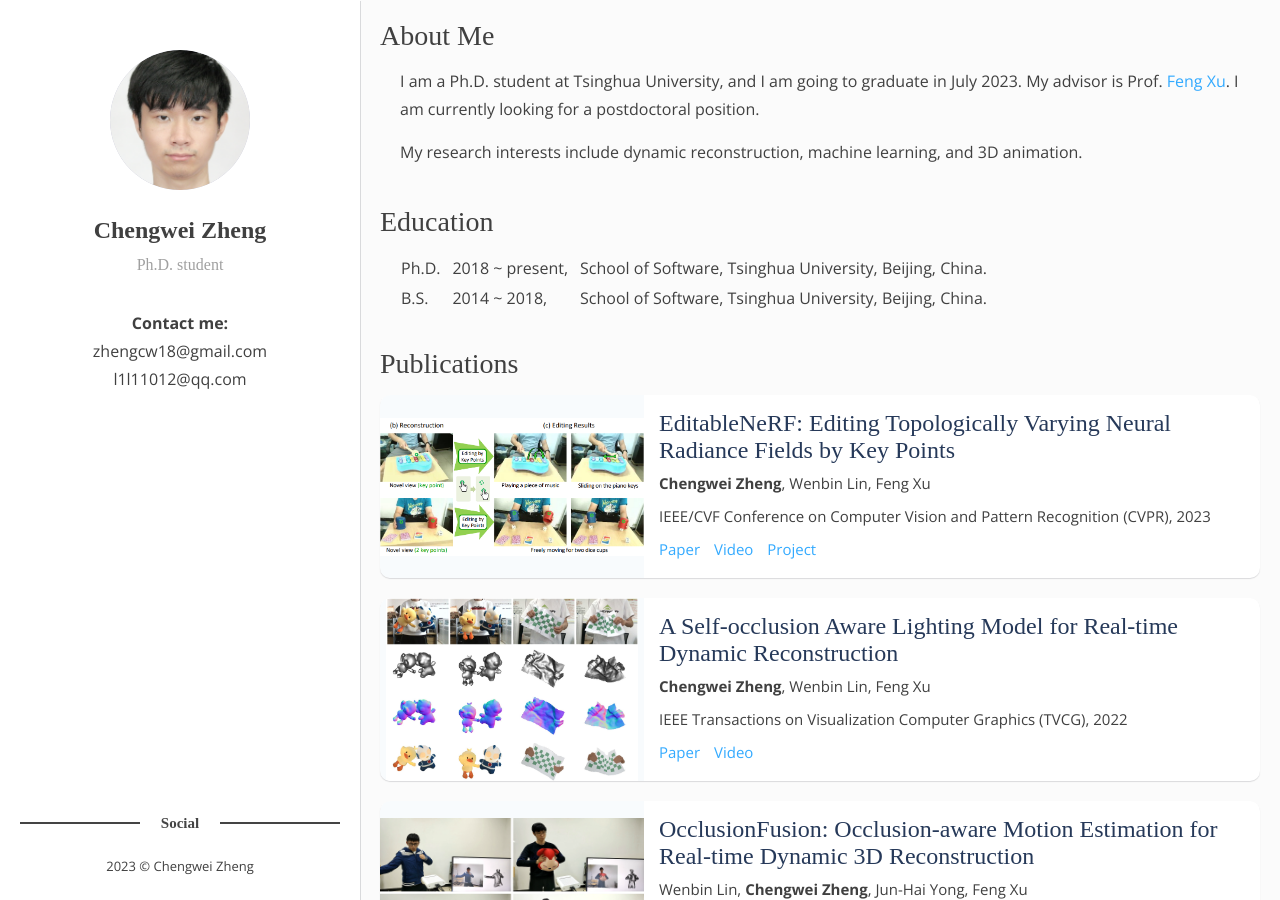
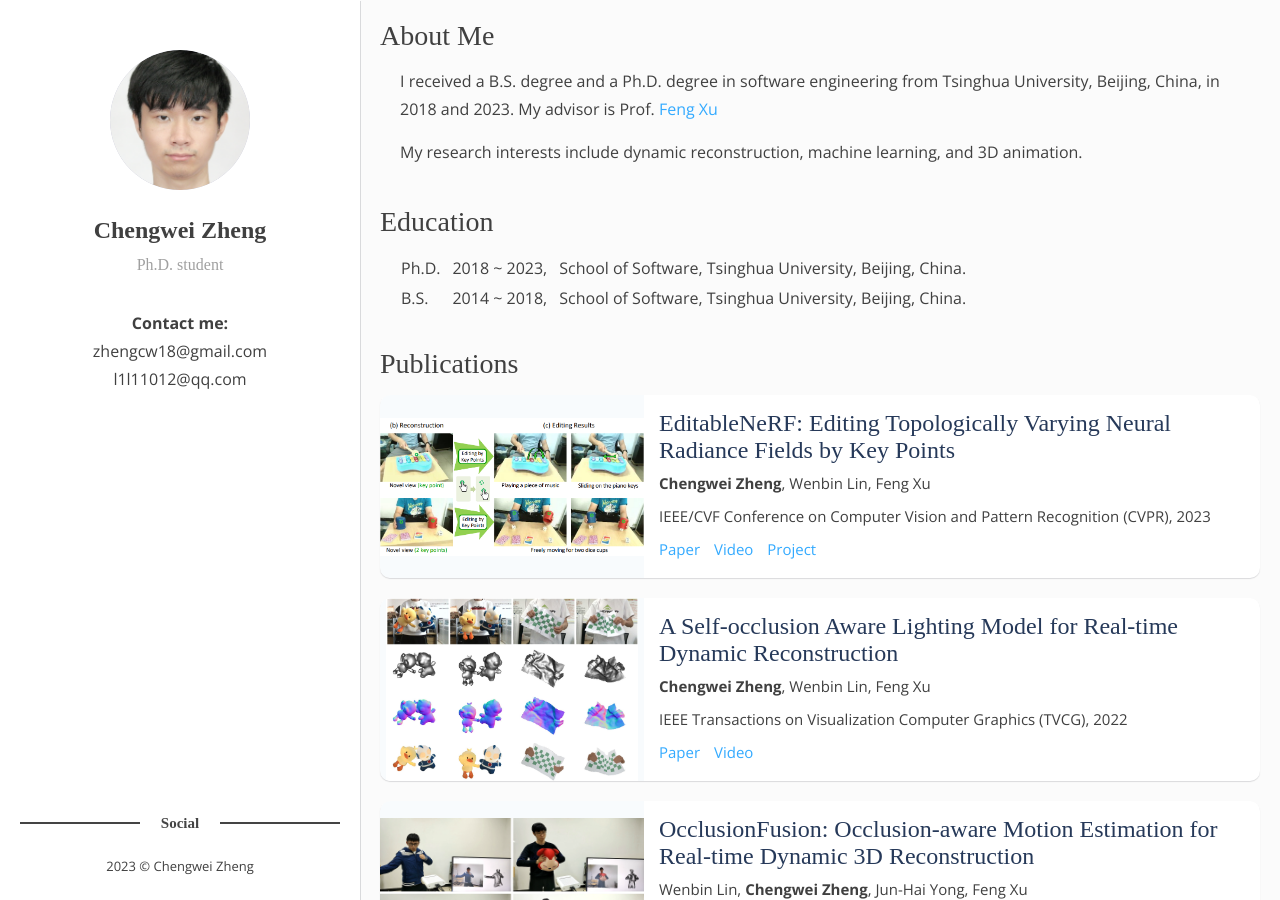
Before and after one commit to chengwei-zheng/chengwei-zheng.github.io, a Jekyll site: the page built from index.html, in a window 1280 px wide and 900 px high. Built offline with Jekyll 4.4.1, drawn with Linux system fonts in a browser that asks for light colours; some web fonts are replaced; the list of posts is cut into pages by our own code; some of the changed text lies outside the part shown.

Commit message:
update 2307

```diff
--- a/_includes/addition.html
+++ b/_includes/addition.html
@@ -3,7 +3,7 @@
 
     <div style="margin-bottom: 40px;margin-top: 20px;">
 	  <h2> Services </h2>
-	  <div style="font-size: 16px; margin-left:20px;"><p>I have served as a reviewer of CVPR.</p></div>
+	  <div style="font-size: 16px; margin-left:20px;"><p>I have served as a reviewer of CVPR, ICCV, PRL and CICAI.</p></div>
 	</div>
     <div>
 	  <h2> Selected Rewards </h2>
--- a/_includes/cv.html
+++ b/_includes/cv.html
@@ -3,14 +3,14 @@
 
     <div style="margin-bottom: 40px;">
 	  <h2> About Me </h2>
-	  <div style="font-size: 16px; margin-left:20px;"><p>I am a Ph.D. student at Tsinghua University, and I am going to graduate in July 2023. My advisor is Prof. <a href="http://xufeng.site/">Feng Xu</a>. I am currently looking for a postdoctoral position.</p><p>My research interests include dynamic reconstruction, machine learning, and 3D animation.</p> </div>
+	  <div style="font-size: 16px; margin-left:20px;"><p>I received a B.S. degree and a Ph.D. degree in software engineering from Tsinghua University, Beijing, China, in 2018 and 2023. My advisor is Prof. <a href="http://xufeng.site/">Feng Xu</a></p><p>My research interests include dynamic reconstruction, machine learning, and 3D animation.</p> </div>
 	</div>
     <div>
 	  <h2> Education </h2>
 	  <table style="font-size: 16px; margin-left: 20px;">
 	    <tr>
 	  	  <td>Ph.D.<span style="margin-left:10px;"></span></td>
-	  	  <td>2018 ~ present,<span style="margin-left:10px;"></span></td></td>
+	  	  <td>2018 ~ 2023,<span style="margin-left:10px;"></span></td></td>
 	  	  <td> School of Software, Tsinghua University, Beijing, China.</td></tr>
 	    <tr>
 	  	  <td>B.S.<span style="margin-left:10px;"></span></td>
```
